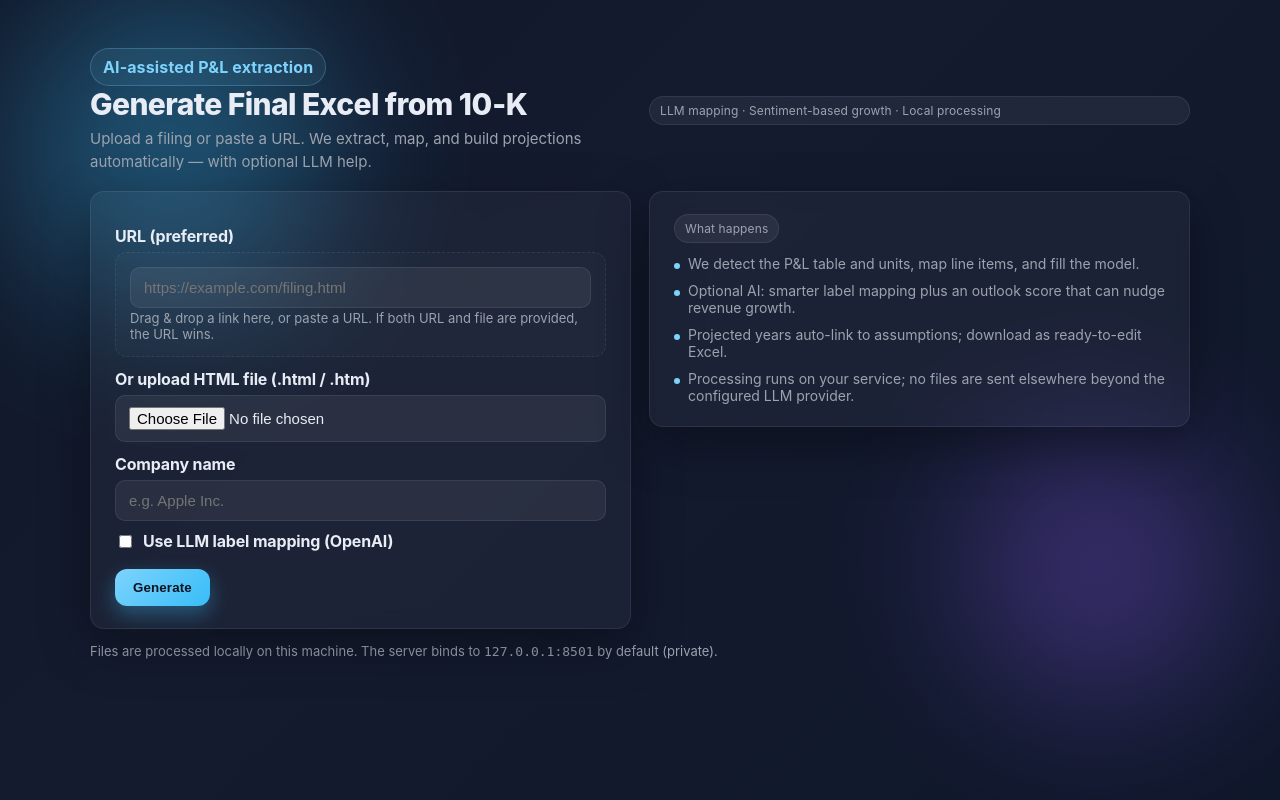
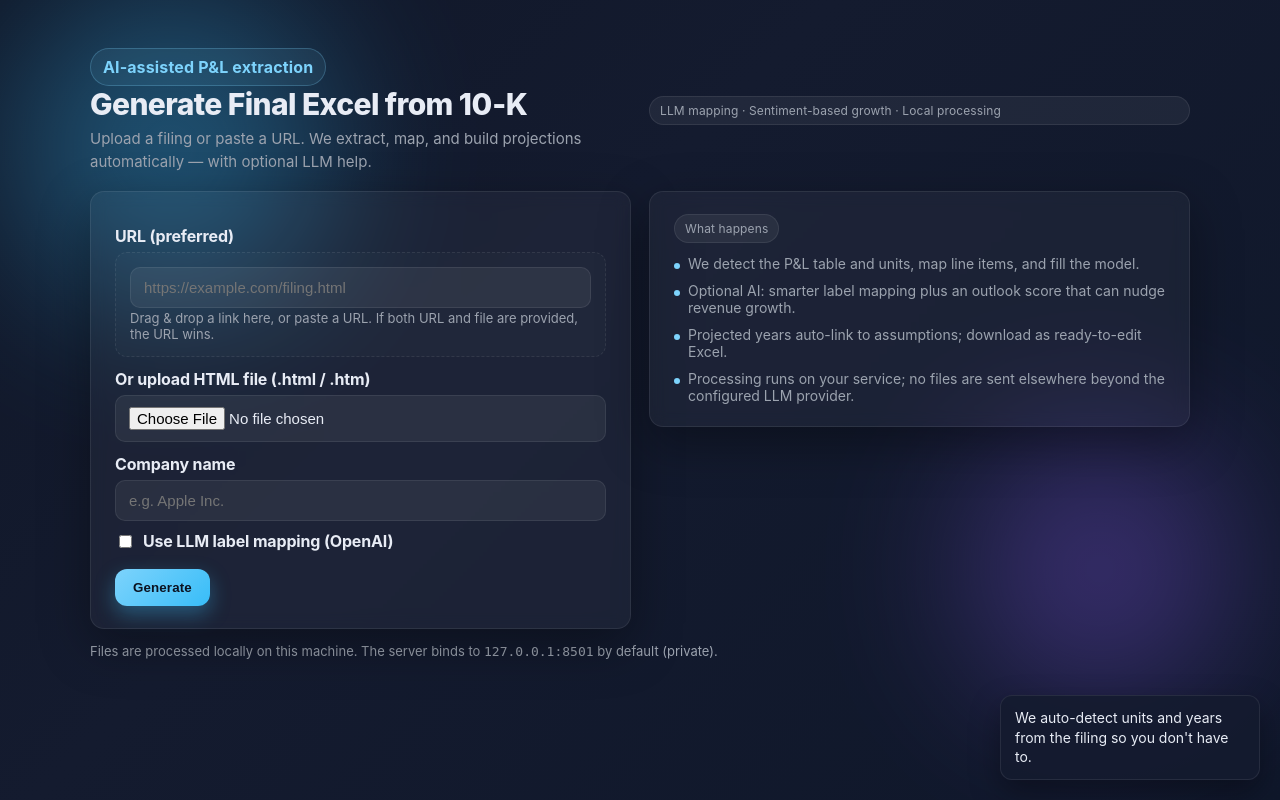
Before and after one commit to baptjl/final_project, a Flask app: page / in a window 1280 px wide. Run offline with Flask 3, Linux system fonts and the light colour scheme.

Commit message:
Remove page parallax; add rotating fun fact card

```diff
--- a/web_app/templates/index.html
+++ b/web_app/templates/index.html
@@ -252,8 +252,6 @@
       const urlInput = document.getElementById('urlInput');
       const form = document.getElementById('mainForm');
       const submitBtn = form.querySelector('button[type="submit"]');
-      const card = document.querySelector('.card');
-      const wrap = document.querySelector('.wrap');
 
       drop.addEventListener('dragover', (e) => { e.preventDefault(); drop.style.background = 'rgba(125, 211, 252, 0.08)'; });
       drop.addEventListener('dragleave', (e) => { drop.style.background = 'rgba(255,255,255,0.02)'; });
@@ -277,16 +275,35 @@
 
       urlInput.addEventListener('paste', (e)=>{ setTimeout(()=>{ urlInput.value = urlInput.value.trim(); }, 10); });
 
-      // Subtle parallax on mouse move
-      wrap.addEventListener('mousemove', (e) => {
-        const rect = wrap.getBoundingClientRect();
-        const x = (e.clientX - rect.left) / rect.width - 0.5;
-        const y = (e.clientY - rect.top) / rect.height - 0.5;
-        wrap.style.transform = `translate(${x * 6}px, ${y * 6}px)`;
-      });
-      wrap.addEventListener('mouseleave', () => {
-        wrap.style.transform = 'translate(0,0)';
-      });
+      // Fun fact scorecards
+      const funFacts = [
+        "We auto-detect units and years from the filing so you don't have to.",
+        "Sentiment scoring can gently nudge revenue growth based on outlook tone.",
+        "Projected years link to assumptions, so tweaking a rate flows through.",
+        "We color only actuals in blue; projections stay editable and black.",
+      ];
+      const factCard = document.createElement('div');
+      factCard.style.position = 'fixed';
+      factCard.style.right = '20px';
+      factCard.style.bottom = '20px';
+      factCard.style.padding = '12px 14px';
+      factCard.style.borderRadius = '12px';
+      factCard.style.background = 'rgba(20, 27, 47, 0.9)';
+      factCard.style.border = '1px solid rgba(255,255,255,0.08)';
+      factCard.style.color = '#e8ecf5';
+      factCard.style.fontSize = '14px';
+      factCard.style.boxShadow = '0 12px 30px rgba(0,0,0,0.35)';
+      factCard.style.maxWidth = '260px';
+      factCard.style.lineHeight = '1.4';
+      factCard.style.cursor = 'default';
+      factCard.innerText = funFacts[0];
+      document.body.appendChild(factCard);
+
+      let idx = 1;
+      setInterval(() => {
+        factCard.innerText = funFacts[idx % funFacts.length];
+        idx += 1;
+      }, 5000);
 
       // Intercept form submit and do AJAX POST to receive the generated Excel as a file
       form.addEventListener('submit', async (e) => {
```
